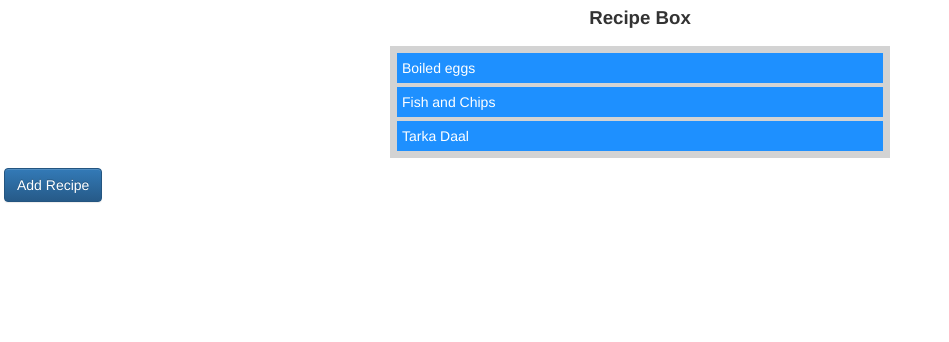
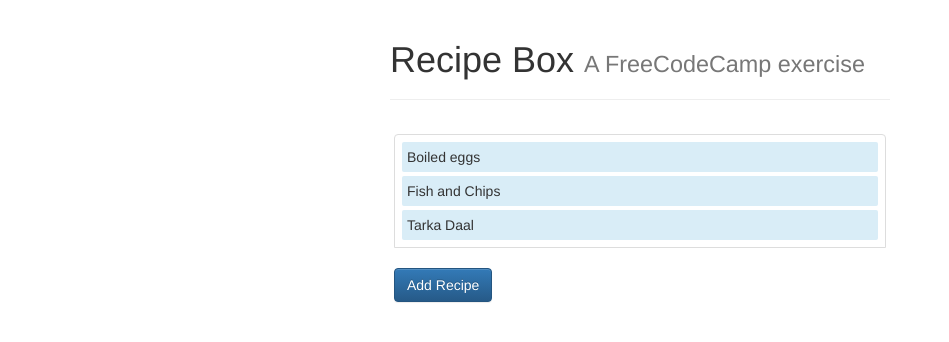
Before and after one commit to jw120/fcc-recipe-box, a React (Create React App) app: page / in a window 1280 px wide. Shown: the top 342 px of the page, without its empty margins (0-949 px from the left). Built offline with nearby package versions, Linux system fonts and the light colour scheme.

Commit message:
Tidied code and css

```diff
--- a/src/components/App.css
+++ b/src/components/App.css
@@ -1,7 +1,5 @@
-.App-header {
-  padding: 5px;
-  margin-bottom: 5px;
-  text-align: center;
-  font-size: 14pt;
-  font-weight: bold;
+.App {
+  max-width: 500px;
+  margin-left: auto;
+  margin-right: auto;
 }
--- a/src/components/App.js
+++ b/src/components/App.js
@@ -12,8 +12,8 @@ import './App.css'
 function App(): React.Element<*> {
   return (
     <div className='App'>
-      <div className='App-header'>
-        Recipe Box
+      <div className='page-header'>
+        <h1>Recipe Box <small>A FreeCodeCamp exercise</small></h1>
       </div>
       <RecipeBox />
     </div>
@@ -21,3 +21,9 @@ function App(): React.Element<*> {
 }
 
 export default App
+
+/*
+<div className='App-Header'>
+  Recipe Box
+</div>
+*/
--- a/src/components/Recipe.css
+++ b/src/components/Recipe.css
@@ -1,6 +1,5 @@
 .Recipe {
-  background-color: dodgerblue;
   padding: 5px;
-  color: white;
   margin: 2px;
+  border-radius: 2px;
 }
--- a/src/components/Recipe.js
+++ b/src/components/Recipe.js
@@ -13,9 +13,10 @@ type RecipeProps = {
 }
 
 function Recipe({ recipe, isSelected, onSelect }: RecipeProps): React.Element<*> {
+  let colourClass = isSelected ? 'bg-primary' : 'bg-info' // Colour using Bootstrap theme colours
   return (
-    <div className="Recipe" onClick={() => onSelect(recipe)}>
-      { recipe + (isSelected ? ' (Selected)' : '') }
+    <div className={'Recipe bg ' + colourClass} onClick={() => onSelect(recipe)}>
+      { recipe }
     </div>
   )
 }
--- a/src/components/RecipeList.css
+++ b/src/components/RecipeList.css
@@ -3,13 +3,17 @@
 }
 
 .RecipeList-Frame {
-  background-color: lightgrey;
-  max-width: 500px;
-  margin-left: auto;
-  margin-right: auto;
   padding: 5px;
   display: flex;
   flex-direction: column;
   justify-content: flex-start;
-  margin-bottom: 10px;
+  margin-top: 10px;
+  margin-bottom: 20px;
+
+  /* Border style borrowed from bootstrap docs page */
+  border-color:  rgb(221, 221, 221);
+  border-style: solid;
+  border-width: 1px;
+  border-radius: 4px 4px 0px 0px;
+  color: rgb(51, 51, 51);
 }
--- a/src/components/RecipeList.js
+++ b/src/components/RecipeList.js
@@ -12,30 +12,18 @@ import type { WrappedActionProps } from '../actions'
 import type { State } from '../reducers'
 import './RecipeList.css'
 
-/** Helper function to render a recipe */
-function recipe(r: string, i: number, isSelected: boolean, onSelect: () => void) {
-  return (
-    <Recipe
-      recipe={r}
-      isSelected={isSelected}
-      onSelect={onSelect}
-      key={i}
-    />
-  )
-}
-
 function RecipeList(props: State & WrappedActionProps): React.Element<*> {
   return (
-    <div className="RecipeList">
-      <div className="RecipeList-Frame">
+    <div className='RecipeList'>
+      <div className='RecipeList-Frame'>
         { props.recipes.map((r: string, i: number) =>
-            recipe(r, i, props.selection === r, () => props.selectRecipe(r)))
+            <Recipe recipe={r} key={i} isSelected={props.selection === r} onSelect={() => props.selectRecipe(r)} />)
         }
       </div>
-      <Button onClick={() => props.setModal('Edit_Recipe_Modal', true)} bsStyle="primary">
+      <Button onClick={() => props.setModal('Edit_Recipe_Modal', true)} bsStyle='primary'>
         Add Recipe
       </Button>
-      <EditRecipeModal show={props.modal === 'Edit_Recipe_Modal'} title="Add Recipe" save={props.addRecipe}/>
+      <EditRecipeModal show={props.modal === 'Edit_Recipe_Modal'} title='Add Recipe' save={props.addRecipe}/>
     </div>
   )
 }
--- a/src/containers/EditRecipeModal.js
+++ b/src/containers/EditRecipeModal.js
@@ -32,6 +32,9 @@ type PropsFromDispatch = {
   onChange: (e: Event) => void
 }
 
+const formKey = 'Recipe'
+
+/** Helper function to wrap the provided onSubmit prop */
 function handleSubmit(props: OwnProps & PropsFromState & PropsFromDispatch, e: ?Event) {
   if (e) {
     e.preventDefault()
@@ -55,9 +58,9 @@ function UnwrappedEditRecipeModal(props: OwnProps & PropsFromState & PropsFromDi
             <FormGroup>
               <ControlLabel>Enter the name of a new recipe</ControlLabel>
               <FormControl
-                type="text"
+                type='text'
                 value={props.value || '' /* default to empty string if no value provided */}
-                placeholder="Enter Recipe name"
+                placeholder='Enter Recipe name'
                 onChange={props.onChange}
                 autoFocus
               />
@@ -67,7 +70,7 @@ function UnwrappedEditRecipeModal(props: OwnProps & PropsFromState & PropsFromDi
 
         <Modal.Footer>
           <Button onClick={props.clearAndClose}>Cancel</Button>
-          <Button onClick={() => handleSubmit(props)} bsStyle="primary">Save</Button>
+          <Button onClick={() => handleSubmit(props)} bsStyle='primary'>Save</Button>
         </Modal.Footer>
 
       </Modal>
@@ -76,20 +79,20 @@ function UnwrappedEditRecipeModal(props: OwnProps & PropsFromState & PropsFromDi
 
 function mapStateToProps(state: State): PropsFromState {
   return {
-    value: state.forms.get('Recipe') || ''
+    value: state.forms.get(formKey) || ''
   }
 }
 
 function mapDispatchToProps(dispatch: (action: Action) => void): PropsFromDispatch {
   return {
     clearAndClose: () => {
-      dispatch(setForm('Recipe', ''))
+      dispatch(setForm(formKey, ''))
       dispatch(setModal(null)) // close the modal
     },
     onChange: (e) => {
       e.preventDefault()
       if (e.target instanceof HTMLInputElement) {
-        dispatch(setForm('Recipe', e.target.value || '')) // update the form entry value, defaulting to an empty string
+        dispatch(setForm(formKey, e.target.value || '')) // update the form entry value, defaulting to an empty string
       }
     }
   }
--- a/src/containers/RecipeBox.js
+++ b/src/containers/RecipeBox.js
@@ -7,11 +7,7 @@ import { connect } from 'react-redux'
 
 import type { State } from '../reducers'
 import RecipeList from '../components/RecipeList'
-import * as actions from "../actions";
+import * as actions from '../actions'
 
-function mapStateToProps(state: State): State  {
-  return state
-}
-
-const RecipeBox = connect(mapStateToProps, actions)(RecipeList)
+const RecipeBox = connect((state: State) => state, actions)(RecipeList)
 export default RecipeBox
--- a/src/index.css
+++ /dev/null
@@ -1,3 +0,0 @@
-body {
-  font-family: "Helvetica", "Arial", sans-serif;
-}
--- a/src/index.js
+++ b/src/index.js
@@ -16,7 +16,6 @@ import 'bootstrap/dist/css/bootstrap-theme.css' // optional?
 
 import recipeBoxApp from './reducers/index'
 import App from './components/App'
-import './index.css'
 
 // Start up our store and link to Redux DevTools
 let store: Store = createStore(recipeBoxApp, devToolsExtension && devToolsExtension())
--- a/src/reducers/index.js
+++ b/src/reducers/index.js
@@ -1,6 +1,6 @@
 /** @flow
  *
- *
+ * Top-level reducer function
  *
  */
 
```
Also changed, not shown: src/utils.js (deleted, +0 -9 lines), 1 other file (tests, documents, lock files or other folders).
